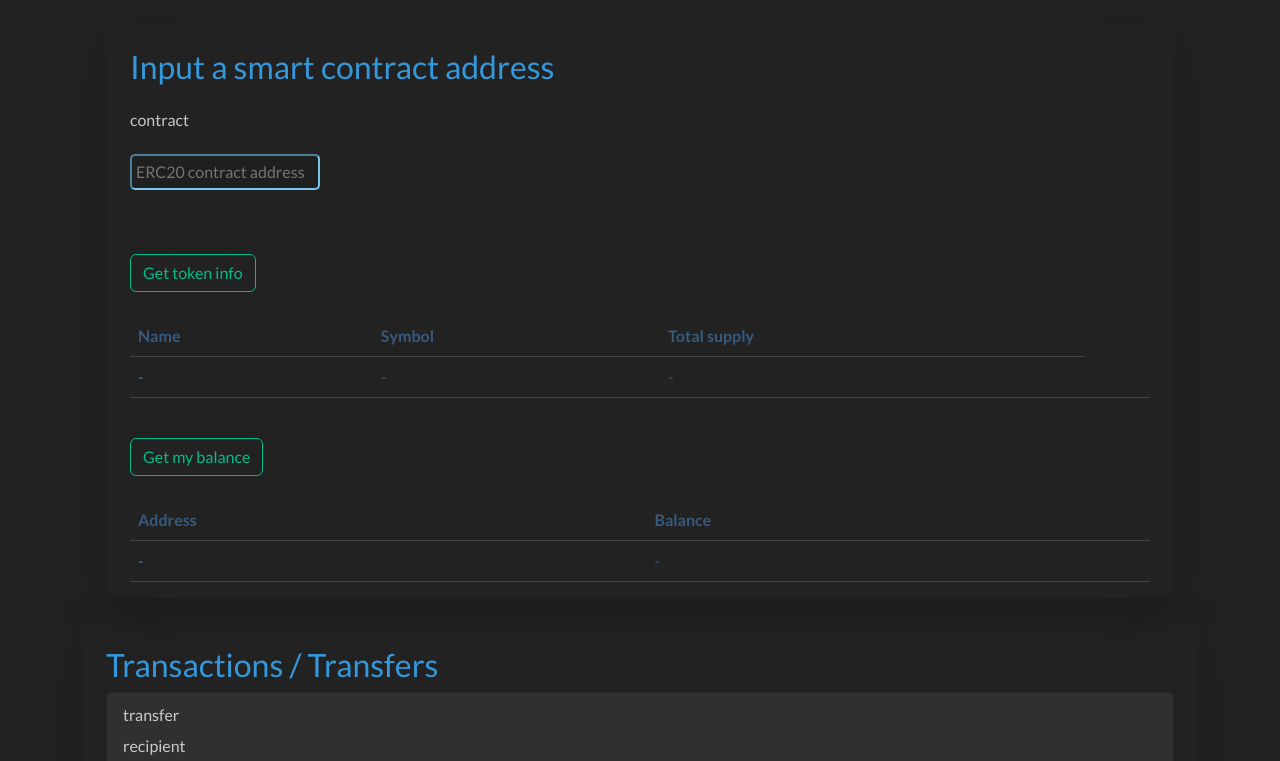
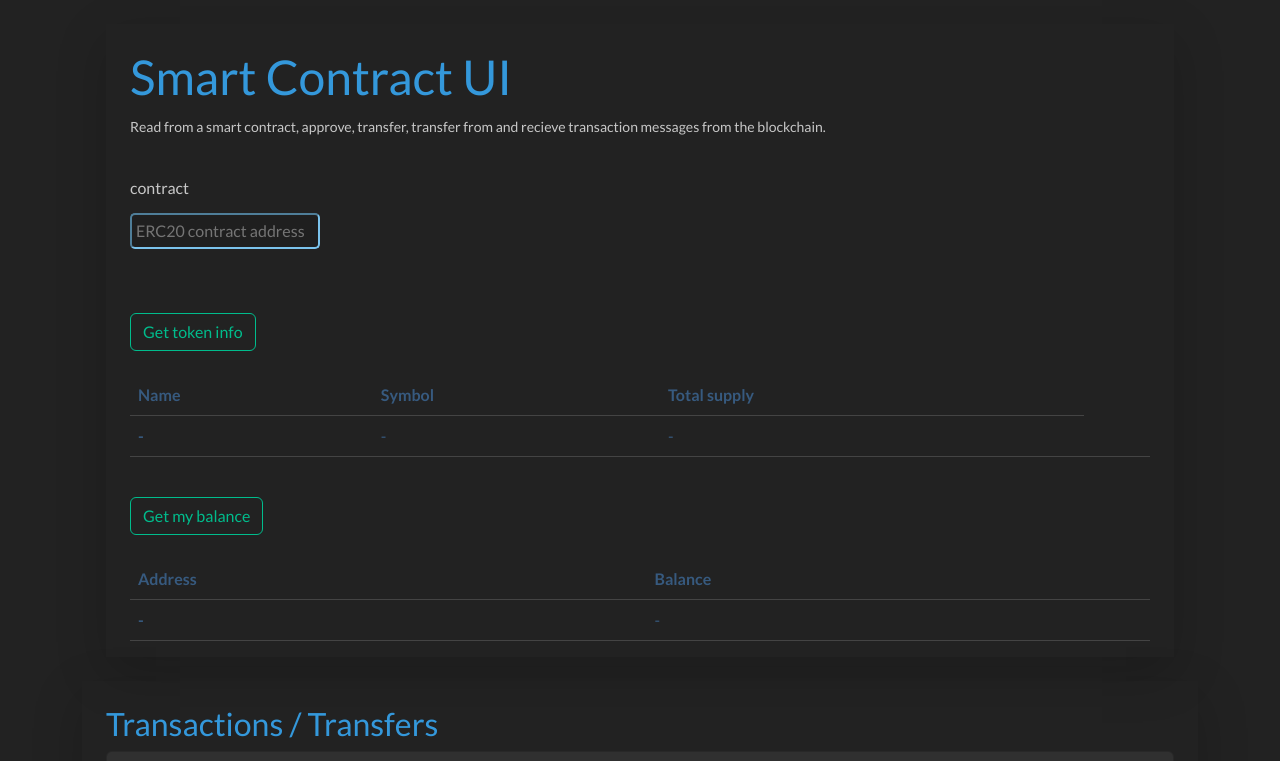
Before and after one commit to brlojam4932/usdc-app, a React (Create React App) app: page / in a window 1280 px wide. Shown: the top 761 px of the page. Built offline with nearby package versions, Linux system fonts and the light colour scheme.

Commit message:
Update App.js
styling - just some more adjustments

```diff
--- a/src/App.js
+++ b/src/App.js
@@ -223,13 +223,13 @@ function App() {
         <form className="m-4" onSubmit={handleSubmit}>
           <div className="credit-card w-full lg:w-3/4 sm:w-auto shadow-lg mx-auto rounded-xl bg-darkgrey">
             <main className="mt-4 p-4">
-              <h3 className="text-xl font-semibold text-info text-left">
-                Input a smart contract address
-              </h3>
+              <h1 className="text-xl font-semibold text-info text-left">
+                Smart Contract UI
+              </h1>
+              <p><small className="text-muted">Read from a smart contract, approve, transfer, transfer from and recieve transaction messages from the blockchain.</small> </p>
+              <br />
               <div>
-                <div className="my-4">
                   <h6 className="card-subtitle mb-2 text-muted">contract</h6>
-                </div>
                 <div className="my-3">
                   <input
                     type="text"
```
